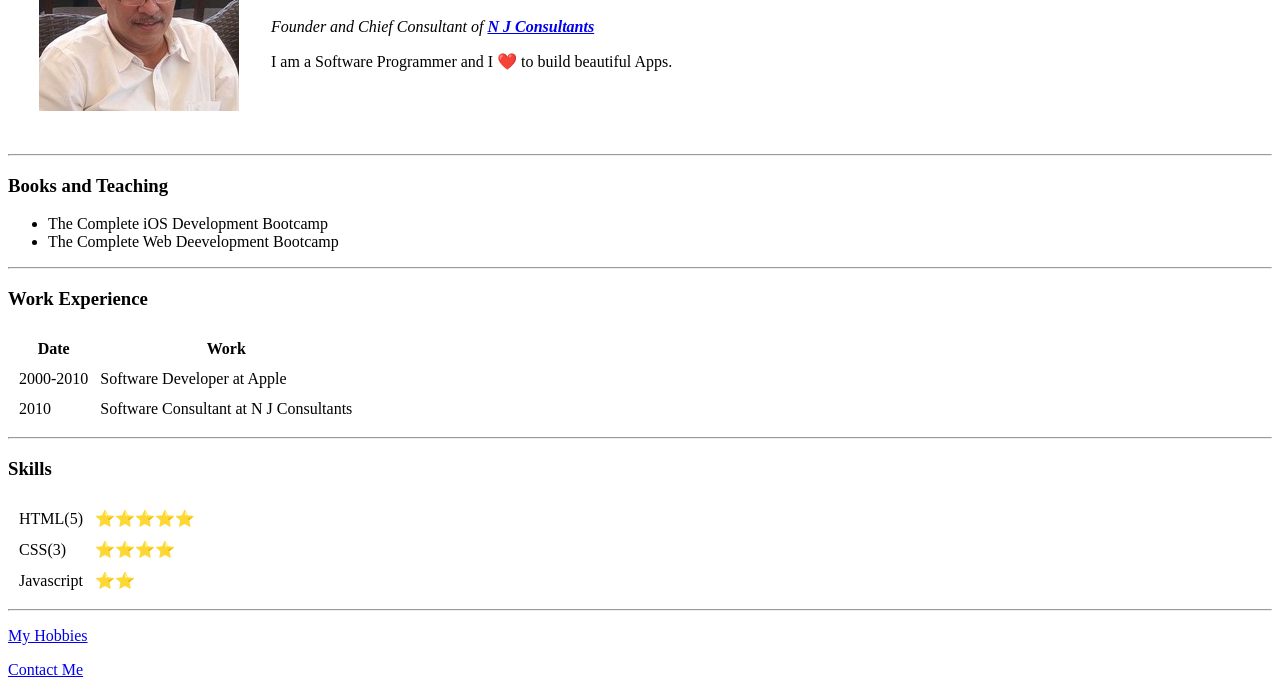
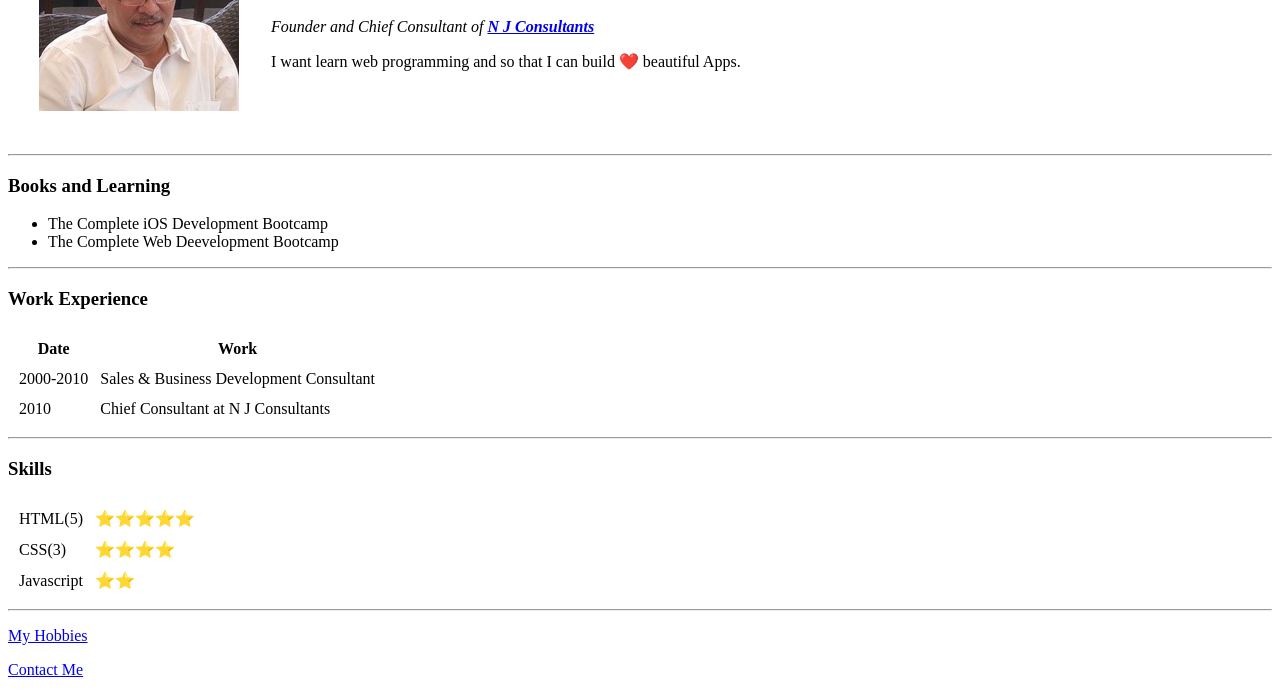
Before and after one commit to nishigandhjoshi/cv, a plain HTML site: page index.html in a window 1280 px wide. Shown: the part 128-823 px from the top of the page. Drawn offline with Linux system fonts and the light colour scheme.

Commit message:
Update index.html

```diff
--- a/index.html
+++ b/index.html
@@ -15,14 +15,14 @@
       <td>
         <h1>Nishigandh Joshi</h1>
         <p><em>Founder and Chief Consultant of <strong><a href="https://www.njconsultants.com">N J Consultants</a></strong></em></p>
-        <p>I am a Software Programmer and I ❤️ to build beautiful Apps.</p>
+        <p>I want learn web programming and so that I can build ❤️ beautiful Apps.</p>
       </td>
     </tr>
   </table>
 
   <hr>
 
-  <h3>Books and Teaching</h3>
+  <h3>Books and Learning</h3>
   <ul>
     <li>The Complete iOS Development Bootcamp</li>
     <li>The Complete Web Deevelopment Bootcamp</li>
@@ -39,11 +39,11 @@
     </tr>
     <tr>
       <td>2000-2010</td>
-      <td>Software Developer at Apple</td>
+      <td>Sales & Business Development Consultant</td>
     </tr>
     <tr>
       <td>2010</td>
-      <td>Software Consultant at N J Consultants</td>
+      <td>Chief Consultant at N J Consultants</td>
     </tr>
   </table>
 
```
